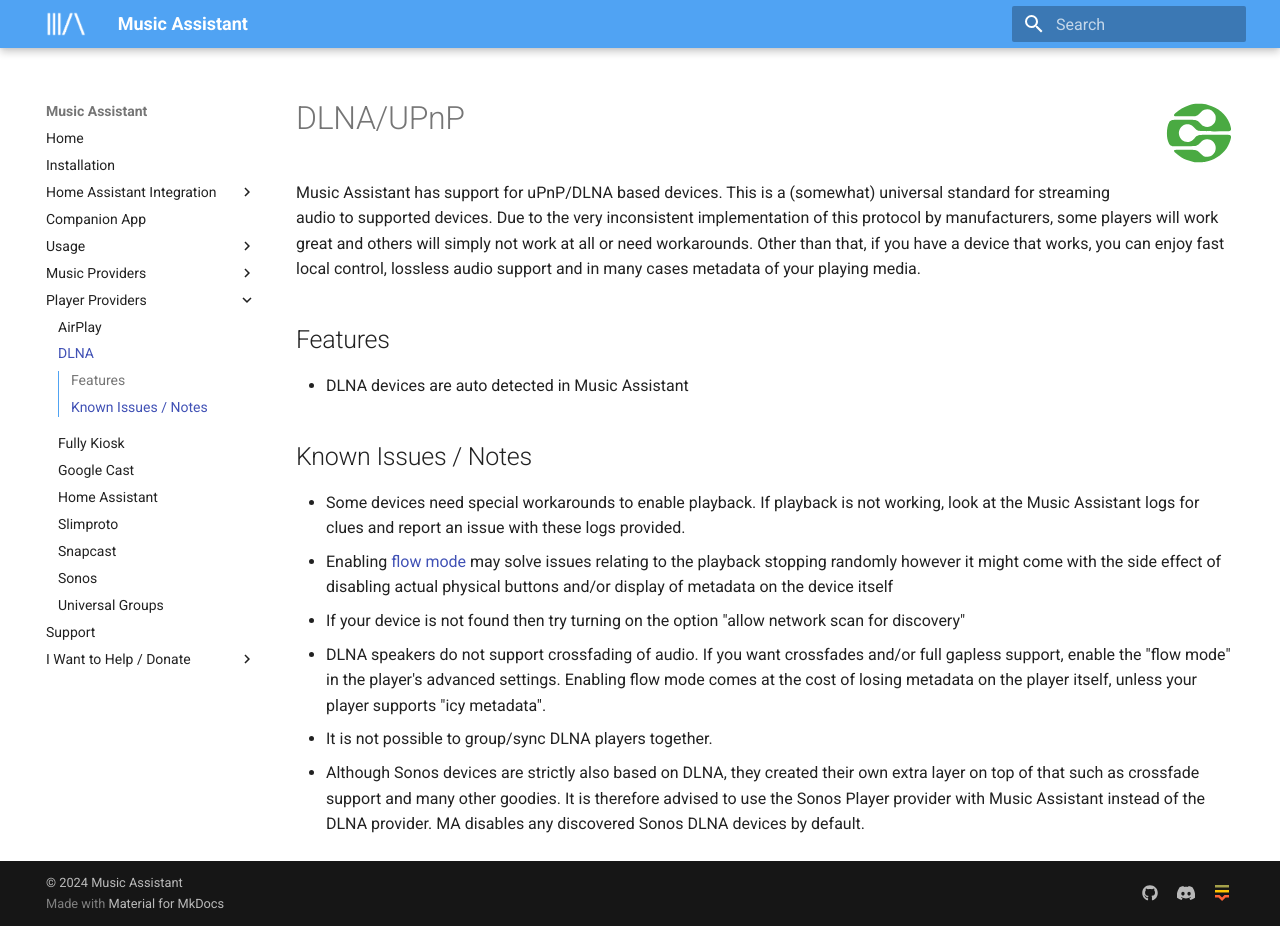
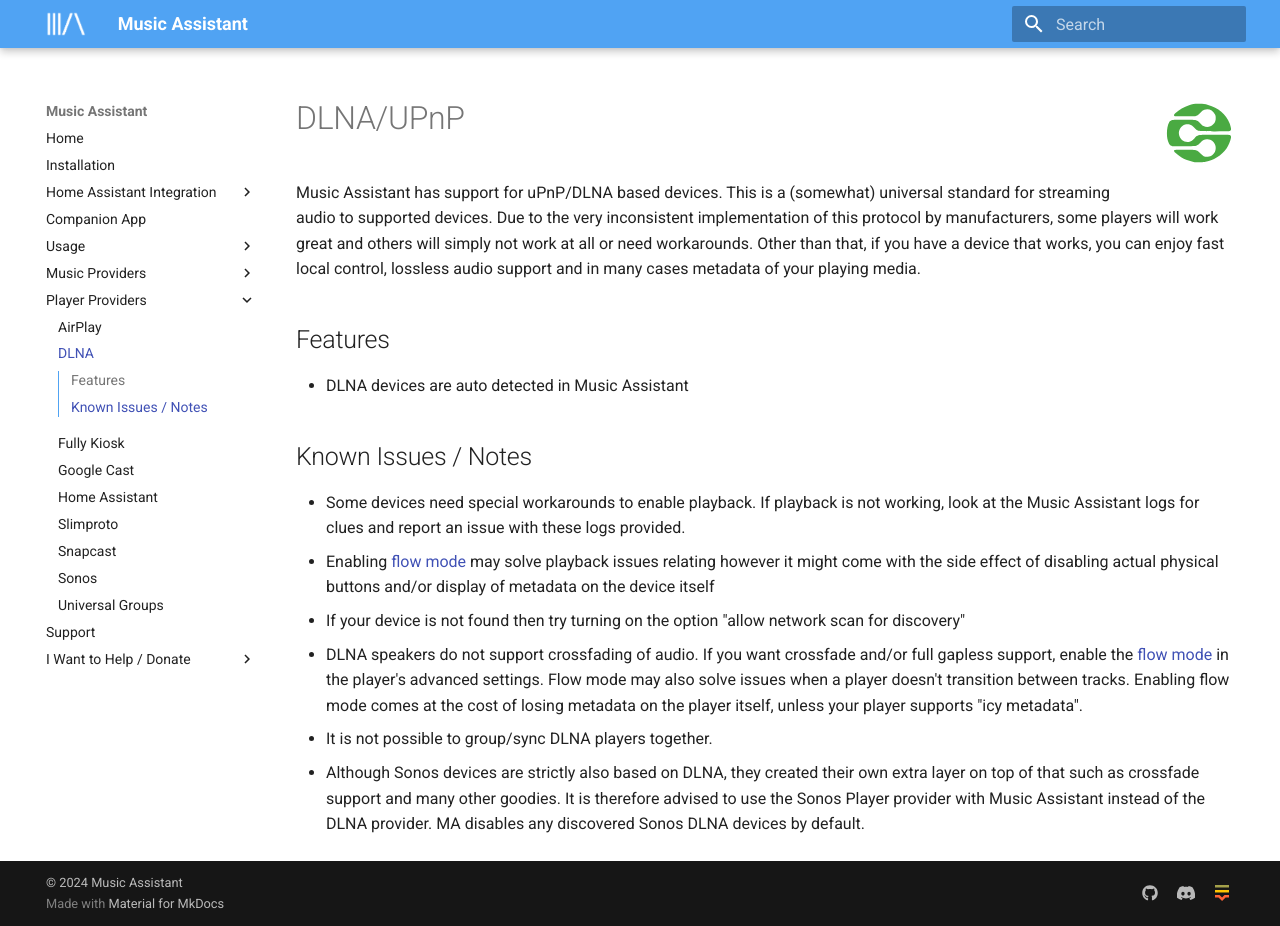
Before and after one commit to pwbriggs/music-assistant.github.io, an MkDocs documentation site: the page built from docs/player-support/dlna.md, in a window 1280 px wide and 926 px high. Built offline with MkDocs 1.6.1 and Material for MkDocs 9.7.7, drawn with Linux system fonts in a browser that asks for light colours.

Commit message:
Update flow mode info

```diff
--- a/docs/player-support/dlna.md
+++ b/docs/player-support/dlna.md
@@ -9,8 +9,8 @@
 ## Known Issues / Notes
 
 - Some devices need special workarounds to enable playback. If playback is not working, look at the Music Assistant logs for clues and report an issue with these logs provided.
-- Enabling [flow mode](../faq/normalization/#track-queueing) may solve issues relating to the playback stopping randomly however it might come with the side effect of disabling actual physical buttons and/or display of metadata on the device itself
+- Enabling [flow mode](../faq/normalization/#track-queueing) may solve playback issues relating however it might come with the side effect of disabling actual physical buttons and/or display of metadata on the device itself
 - If your device is not found then try turning on the option "allow network scan for discovery"
-- DLNA speakers do not support crossfading of audio. If you want crossfades and/or full gapless support, enable the "flow mode" in the player's advanced settings. Enabling flow mode comes at the cost of losing metadata on the player itself, unless your player supports "icy metadata".
+- DLNA speakers do not support crossfading of audio. If you want crossfade and/or full gapless support, enable the [flow mode](../faq/normalization/#track-queueing) in the player's advanced settings. Flow mode may also solve issues when a player doesn't transition between tracks. Enabling flow mode comes at the cost of losing metadata on the player itself, unless your player supports "icy metadata".
 - It is not possible to group/sync DLNA players together.
 - Although Sonos devices are strictly also based on DLNA, they created their own extra layer on top of that such as crossfade support and many other goodies. It is therefore advised to use the Sonos Player provider with Music Assistant instead of the DLNA provider. MA disables any discovered Sonos DLNA devices by default.
```
